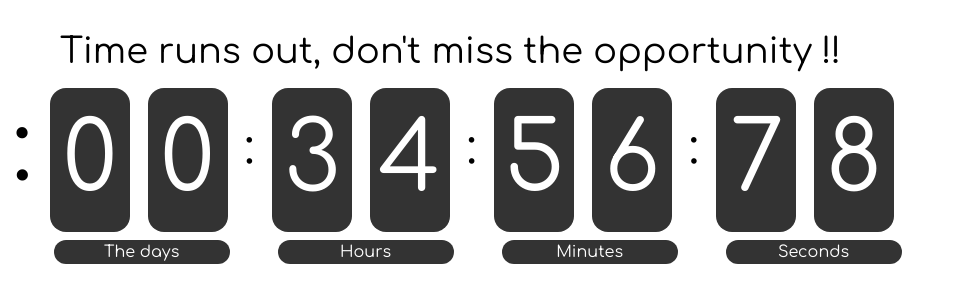
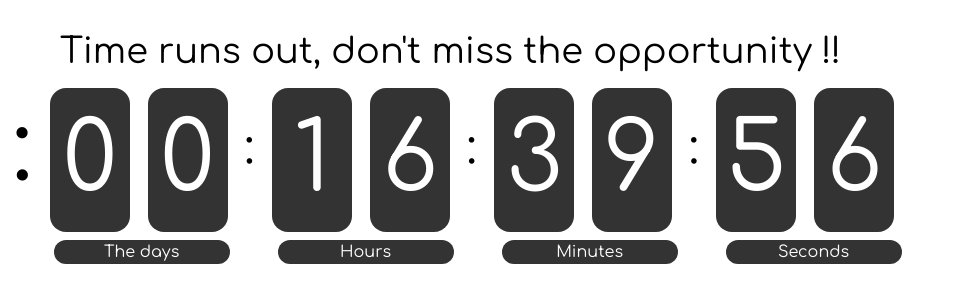
Before and after one commit to Mohammed-Ben-Cheikh/AUCHAN-Projet, a website: page pages/promotion.html in a window 1280 px wide. Shown: the part 462-760 px from the top of the page, 324-1280 px from the left. Drawn offline with nearby package versions, Linux system fonts and the light colour scheme; files that its build step writes are made by us from their sources.

Commit message:
[SCRUM-71]add  action to Contore page promontion

```diff
--- a/js/promontion.js
+++ b/js/promontion.js
@@ -11,3 +11,102 @@ btn_page1.onclick=function(){
     document.querySelector('.page1-promontion').classList.remove('hidden');
     document.querySelector('.page2-promontion').classList.add('hidden');
 }
+
+let timeLeft = 60000;
+
+const day1 = document.getElementById('day1');
+const day2 = document.getElementById('day2');
+const hour1 = document.getElementById('hour1');
+const hour2 = document.getElementById('hour2');
+const minute1 = document.getElementById('minute1');
+const minute2 = document.getElementById('minute2');
+const second1 = document.getElementById('second1');
+const second2 = document.getElementById('second2');
+
+const timerInterval = setInterval(() => {
+    let days = Math.floor(timeLeft / 86400);
+    let hours = Math.floor((timeLeft % 86400) / 3600);
+    let minutes = Math.floor((timeLeft % 3600) / 60);
+    let seconds = timeLeft % 60;
+
+
+    if (days < 10) {
+        day1.textContent = Math.floor(days / 10);
+        day2.textContent = days % 10;
+    } else {
+        day1.textContent = Math.floor(days / 10);
+        day2.textContent = days % 10;
+    }
+
+
+    if (hours < 10) {
+        hour1.textContent = Math.floor(hours / 10);
+        hour2.textContent = hours % 10;
+    } else {
+        hour1.textContent = Math.floor(hours / 10);
+        hour2.textContent = hours % 10;
+    }
+
+
+    if (minutes < 10) {
+        minute1.textContent = Math.floor(minutes / 10);
+        minute2.textContent = minutes % 10;
+    } else {
+        minute1.textContent = Math.floor(minutes / 10);
+        minute2.textContent = minutes % 10;
+    }
+
+
+    if (seconds < 10) {
+        second1.textContent = Math.floor(seconds / 10);
+        second2.textContent = seconds % 10;
+    } else {
+        second1.textContent = Math.floor(seconds / 10);
+        second2.textContent = seconds % 10;
+    }
+
+
+    if (timeLeft > 0) {
+        timeLeft--;
+    } else {
+        clearInterval(timerInterval);
+    }
+}, 1000);
+
+
+let days = Math.floor(timeLeft / 86400);
+let hours = Math.floor((timeLeft % 86400) / 3600);
+let minutes = Math.floor((timeLeft % 3600) / 60);
+let seconds = timeLeft % 60;
+
+if (days < 10) {
+    day1.textContent = Math.floor(days / 10);
+    day2.textContent = days % 10;
+} else {
+    day1.textContent = Math.floor(days / 10);
+    day2.textContent = days % 10;
+}
+
+if (hours < 10) {
+    hour1.textContent = Math.floor(hours / 10);
+    hour2.textContent = hours % 10;
+} else {
+    hour1.textContent = Math.floor(hours / 10);
+    hour2.textContent = hours % 10;
+}
+
+if (minutes < 10) {
+    minute1.textContent = Math.floor(minutes / 10);
+    minute2.textContent = minutes % 10;
+} else {
+    minute1.textContent = Math.floor(minutes / 10);
+    minute2.textContent = minutes % 10;
+}
+
+if (seconds < 10) {
+    second1.textContent = Math.floor(seconds / 10);
+    second2.textContent = seconds % 10;
+} else {
+    second1.textContent = Math.floor(seconds / 10);
+    second2.textContent = seconds % 10;
+}
--- a/pages/promotion.html
+++ b/pages/promotion.html
@@ -34,17 +34,17 @@
             <img src="/images/image_processing20200627-13177-1pswkl1.gif" alt="hourglass" class="w-[20rem] mt-[3%] h-[16rem] max-md:hidden">
 
                     <h3 class="text-[6rem] mb-[1.5rem] max-md:hidden">:</h3>
-                    <p class="bg-[#333333] w-[5rem] h-[9rem] text-white rounded-2xl text-[6rem] flex justify-center items-start max-md:hidden">0</p>
-                    <p class="bg-[#333333]  w-[5rem] h-[9rem] text-white rounded-2xl text-[6rem] flex justify-center items-start max-md:hidden">0</p>
+                    <p id="day1" class="bg-[#333333] w-[5rem] h-[9rem] text-white rounded-2xl text-[6rem] flex justify-center items-start max-md:hidden">0</p>
+                    <p id="day2" class="bg-[#333333]  w-[5rem] h-[9rem] text-white rounded-2xl text-[6rem] flex justify-center items-start max-md:hidden">0</p>
                     <h3 class="text-[3rem] mb-[1.5rem] max-md:hidden">:</h3>
-                    <p class="bg-[#333333]  w-[5rem] h-[9rem] text-white rounded-2xl text-[6rem] flex justify-center items-start max-md:h-[5.7rem] max-md:w-[14%] max-md:text-[4rem]">3</p>
-                    <p class="bg-[#333333]  w-[5rem] h-[9rem] text-white rounded-2xl text-[6rem] flex justify-center items-start max-md:h-[5.7rem] max-md:w-[14%] max-md:text-[4rem]">4</p>
+                    <p id="hour1" class="bg-[#333333]  w-[5rem] h-[9rem] text-white rounded-2xl text-[6rem] flex justify-center items-start max-md:h-[5.7rem] max-md:w-[14%] max-md:text-[4rem]">3</p>
+                    <p id="hour2" class="bg-[#333333]  w-[5rem] h-[9rem] text-white rounded-2xl text-[6rem] flex justify-center items-start max-md:h-[5.7rem] max-md:w-[14%] max-md:text-[4rem]">4</p>
                     <h3 class="text-[3rem] mb-[1.5rem] max-md:text-[2rem]">:</h3>
-                    <p class="bg-[#333333]  w-[5rem] h-[9rem] text-white rounded-2xl text-[6rem] flex justify-center items-start max-md:h-[5.7rem] max-md:w-[14%] max-md:text-[4rem]">5</p>
-                    <p class="bg-[#333333]  w-[5rem] h-[9rem] text-white rounded-2xl text-[6rem] flex justify-center items-start max-md:h-[5.7rem] max-md:w-[14%] max-md:text-[4rem]">6</p>
+                    <p id="minute1" class="bg-[#333333]  w-[5rem] h-[9rem] text-white rounded-2xl text-[6rem] flex justify-center items-start max-md:h-[5.7rem] max-md:w-[14%] max-md:text-[4rem]">5</p>
+                    <p id="minute2" class="bg-[#333333]  w-[5rem] h-[9rem] text-white rounded-2xl text-[6rem] flex justify-center items-start max-md:h-[5.7rem] max-md:w-[14%] max-md:text-[4rem]">6</p>
                     <h3 class="text-[3rem] mb-[1.5rem] max-md:text-[2rem]  ">:</h3>
-                    <p class="bg-[#333333]  w-[5rem] h-[9rem] text-white rounded-2xl text-[6rem] flex justify-center items-start max-md:h-[5.7rem] max-md:w-[14%] max-md:text-[4rem]">7</p>
-                    <p class="bg-[#333333]  w-[5rem] h-[9rem] text-white rounded-2xl text-[6rem] flex justify-center items-start max-md:h-[5.7rem] max-md:w-[14%] max-md:text-[4rem]">8</p>
+                    <p id="second1" class="bg-[#333333]  w-[5rem] h-[9rem] text-white rounded-2xl text-[6rem] flex justify-center items-start max-md:h-[5.7rem] max-md:w-[14%] max-md:text-[4rem]">7</p>
+                    <p id="second2" class="bg-[#333333]  w-[5rem] h-[9rem] text-white rounded-2xl text-[6rem] flex justify-center items-start max-md:h-[5.7rem] max-md:w-[14%] max-md:text-[4rem]">8</p>
 
             </div>
             <div class="flex absolute top-[14.2rem] left-[23.6rem] gap-[3rem] items-center max-md:static max-md:mt-[-2rem] max-md:gap-[1rem] flex-wrap">
@@ -213,7 +213,7 @@
                         <path fill-rule="evenodd" clip-rule="evenodd" d="M64.807 17.1448L58.9168 14.6668L52.8716 17.4255L54.1457 11.8407L49.4227 8.03214L56.095 7.07612L59.1994 1.96322L62.0657 6.94479L68.7233 7.60453L63.8016 11.641L64.807 17.1448Z" fill="#FFF700"/>
                         <path fill-rule="evenodd" clip-rule="evenodd" d="M84.5011 17.1448L78.6109 14.6668L72.5657 17.4255L73.8398 11.8407L69.1168 8.03214L75.7891 7.07612L78.8935 1.96322L81.7598 6.94479L88.4174 7.60453L83.4957 11.641L84.5011 17.1448Z" fill="#FFF700"/>
                         <path fill-rule="evenodd" clip-rule="evenodd" d="M104.196 17.1448L98.3054 14.6668L92.2603 17.4255L93.5344 11.8407L88.8113 8.03214L95.4836 7.07612L98.5881 1.96322L101.454 6.94479L108.112 7.60453L103.19 11.641L104.196 17.1448Z" fill="#D5D5D5"/>
-                      </svg>
+                    </svg>
                     <p class="max-md:text-[0.8rem] max-md:mt-[0.3rem]">(special offer)</p>
                     </div>
 
```
